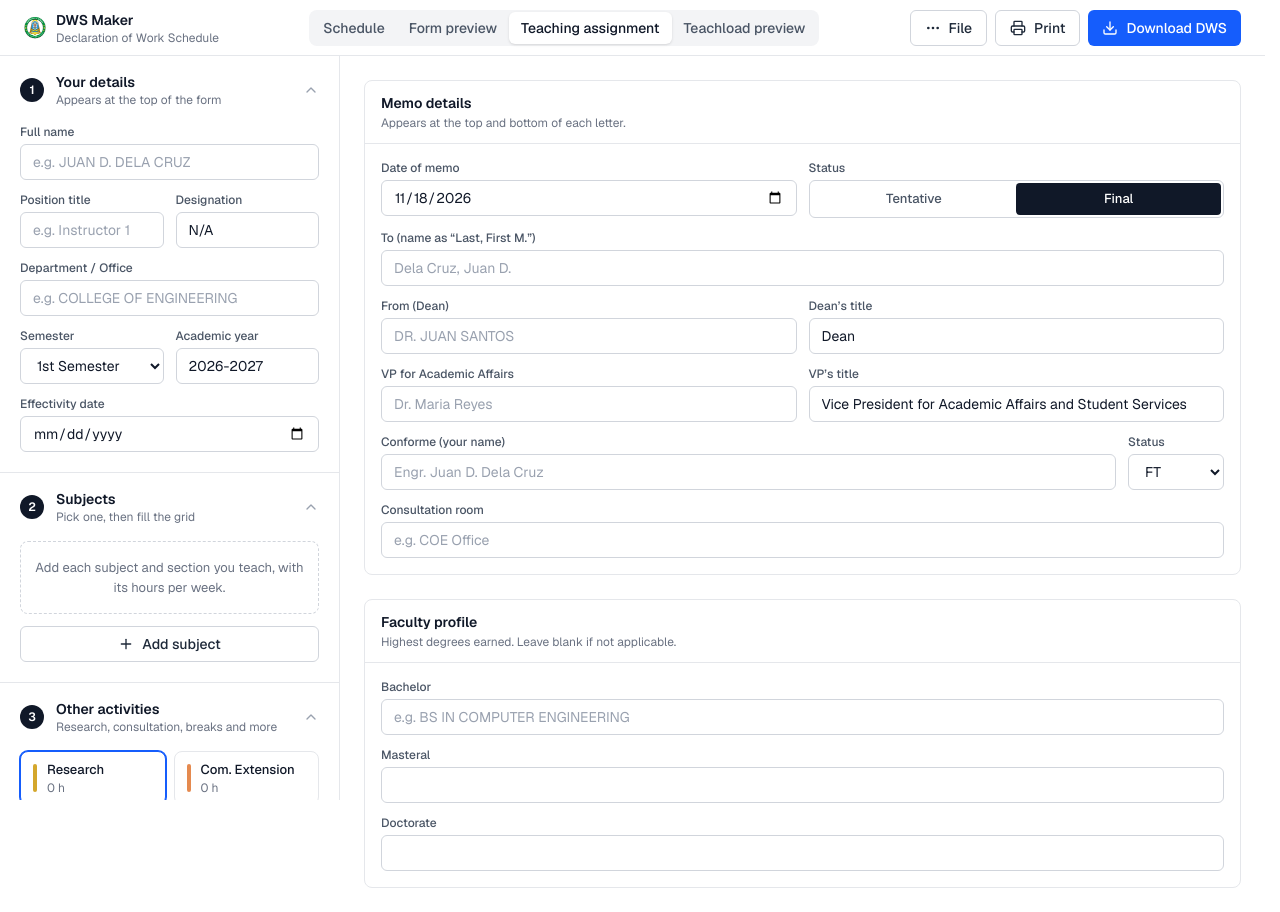
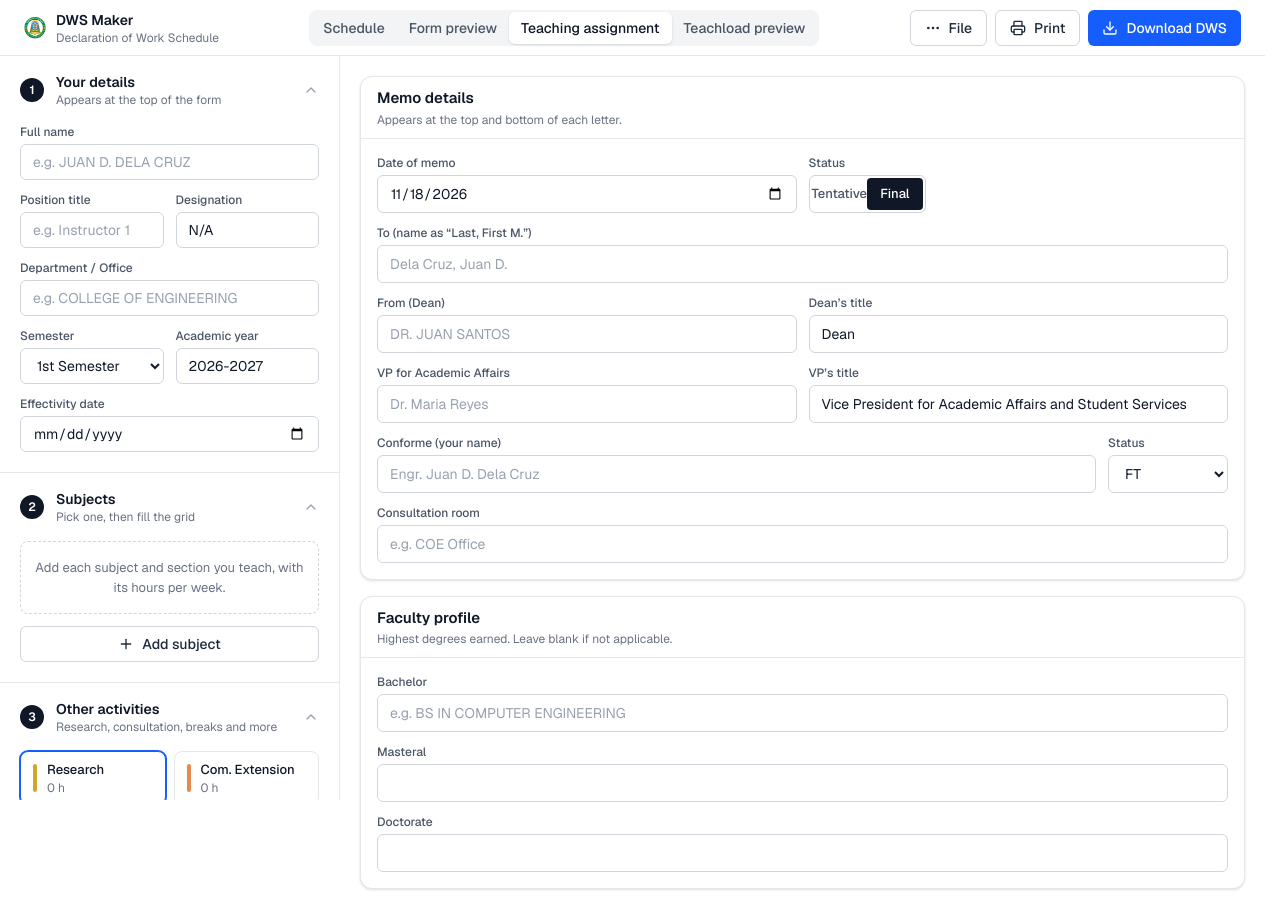
Before and after one commit to Engr-Carlo/DWS-Maker, a Next.js app: page / in a window 1280 px wide. Both pictures are taken after a click on the button "Teaching assignment". Built offline with nearby package versions, Linux system fonts and the light colour scheme; a web font is replaced by a local one.

Commit message:
making a tighter layout

```diff
--- a/components/assignment-panel.tsx
+++ b/components/assignment-panel.tsx
@@ -32,14 +32,14 @@ function Segmented<T extends string>({ value, options, onChange }: { value: T; o
   );
 }
 
-function Card({ title, hint, children }: { title: string; hint?: string; children: ReactNode }) {
+function Card({ title, hint, children, className }: { title: string; hint?: string; children: ReactNode; className?: string }) {
   return (
-    <section className="rounded-lg border border-gray-200 bg-white">
-      <header className="border-b border-gray-200 px-4 py-3">
-        <h3 className="text-sm font-semibold text-gray-900">{title}</h3>
+    <section className={cn("overflow-hidden rounded-xl border border-gray-200 bg-white shadow-sm", className)}>
+      <header className="border-b border-gray-200 px-3 py-2.5 sm:px-4">
+        <h3 className="text-[15px] font-semibold text-gray-900">{title}</h3>
         {hint && <p className="mt-0.5 text-xs text-gray-500">{hint}</p>}
       </header>
-      <div className="p-4">{children}</div>
+      <div className="p-3 sm:p-4">{children}</div>
     </section>
   );
 }
@@ -130,17 +130,17 @@ export function AssignmentPanel({ state, onAssignment }: PanelProps) {
   const a = state.assignment;
 
   return (
-    <div className="mx-auto max-w-[1280px] space-y-6 p-4 sm:p-6">
-      <div className="space-y-6">
-        <div className="space-y-6">
-          <Card title="Memo details" hint="Appears at the top and bottom of each letter.">
+    <div className="mx-auto max-w-[1180px] p-4 sm:p-5">
+      <div className="space-y-4">
+        <Card title="Memo details" hint="Appears at the top and bottom of each letter." className="max-w-[1180px]">
           <div className="space-y-3">
-              <div className="grid grid-cols-2 gap-3">
+            <div className="grid gap-3 md:grid-cols-2">
               <Field label="Date of memo">
-                  <input className={inputClass} type="date" value={a.date} onChange={(e) => onAssignment({ date: e.target.value })} />
+                <input className={cn(inputClass, "min-h-[38px]")} type="date" value={a.date} onChange={(e) => onAssignment({ date: e.target.value })} />
               </Field>
               <div>
                 <span className="mb-1 block text-xs font-medium text-gray-600">Status</span>
+                <div className="flex items-center gap-2">
                   <Segmented
                     value={a.final ? "final" : "tentative"}
                     options={[
@@ -151,57 +151,61 @@ export function AssignmentPanel({ state, onAssignment }: PanelProps) {
                   />
                 </div>
               </div>
+            </div>
+
             <Field label="To (name as “Last, First M.”)">
-                <input className={inputClass} value={a.toName} placeholder={state.profile.name || "Dela Cruz, Juan D."} onChange={(e) => onAssignment({ toName: e.target.value })} />
+              <input className={cn(inputClass, "min-h-[38px]")} value={a.toName} placeholder={state.profile.name || "Dela Cruz, Juan D."} onChange={(e) => onAssignment({ toName: e.target.value })} />
             </Field>
-              <div className="grid grid-cols-2 gap-3">
+
+            <div className="grid gap-3 md:grid-cols-2">
               <Field label="From (Dean)">
-                  <input className={inputClass} value={a.fromName} placeholder="DR. JUAN SANTOS" onChange={(e) => onAssignment({ fromName: e.target.value })} />
+                <input className={cn(inputClass, "min-h-[38px]")} value={a.fromName} placeholder="DR. JUAN SANTOS" onChange={(e) => onAssignment({ fromName: e.target.value })} />
               </Field>
               <Field label="Dean’s title">
-                  <input className={inputClass} value={a.fromTitle} placeholder="Dean, College of Engineering" onChange={(e) => onAssignment({ fromTitle: e.target.value })} />
+                <input className={cn(inputClass, "min-h-[38px]")} value={a.fromTitle} placeholder="Dean, College of Engineering" onChange={(e) => onAssignment({ fromTitle: e.target.value })} />
               </Field>
             </div>
-              <div className="grid grid-cols-2 gap-3">
+
+            <div className="grid gap-3 md:grid-cols-2">
               <Field label="VP for Academic Affairs">
-                  <input className={inputClass} value={a.vpName} placeholder="Dr. Maria Reyes" onChange={(e) => onAssignment({ vpName: e.target.value })} />
+                <input className={cn(inputClass, "min-h-[38px]")} value={a.vpName} placeholder="Dr. Maria Reyes" onChange={(e) => onAssignment({ vpName: e.target.value })} />
               </Field>
               <Field label="VP’s title">
-                  <input className={inputClass} value={a.vpTitle} onChange={(e) => onAssignment({ vpTitle: e.target.value })} />
+                <input className={cn(inputClass, "min-h-[38px]")} value={a.vpTitle} onChange={(e) => onAssignment({ vpTitle: e.target.value })} />
               </Field>
             </div>
-              <div className="grid grid-cols-[1fr_96px] gap-3">
+
+            <div className="grid gap-3 md:grid-cols-[minmax(0,1fr)_120px]">
               <Field label="Conforme (your name)">
-                  <input className={inputClass} value={a.conformeName} placeholder={state.profile.name || "Engr. Juan D. Dela Cruz"} onChange={(e) => onAssignment({ conformeName: e.target.value })} />
+                <input className={cn(inputClass, "min-h-[38px]")} value={a.conformeName} placeholder={state.profile.name || "Engr. Juan D. Dela Cruz"} onChange={(e) => onAssignment({ conformeName: e.target.value })} />
               </Field>
               <Field label="Status">
-                  <select className={inputClass} value={a.employment} onChange={(e) => onAssignment({ employment: e.target.value })}>
+                <select className={cn(inputClass, "min-h-[38px]")} value={a.employment} onChange={(e) => onAssignment({ employment: e.target.value })}>
                   <option value="FT">FT</option>
                   <option value="PT">PT</option>
                 </select>
               </Field>
             </div>
+
             <Field label="Consultation room">
-                <input className={inputClass} value={a.consultRoom} placeholder="e.g. COE Office" onChange={(e) => onAssignment({ consultRoom: e.target.value })} />
+              <input className={cn(inputClass, "min-h-[38px]")} value={a.consultRoom} placeholder="e.g. COE Office" onChange={(e) => onAssignment({ consultRoom: e.target.value })} />
             </Field>
           </div>
         </Card>
 
-          <Card title="Faculty profile" hint="Highest degrees earned. Leave blank if not applicable.">
+        <Card title="Faculty profile" hint="Highest degrees earned. Leave blank if not applicable." className="max-w-[1180px]">
           <div className="space-y-3">
             <Field label="Bachelor">
-                <input className={inputClass} value={a.bachelor} placeholder="e.g. BS IN COMPUTER ENGINEERING" onChange={(e) => onAssignment({ bachelor: e.target.value })} />
+              <input className={cn(inputClass, "min-h-[38px]")} value={a.bachelor} placeholder="e.g. BS IN COMPUTER ENGINEERING" onChange={(e) => onAssignment({ bachelor: e.target.value })} />
             </Field>
             <Field label="Masteral">
-                <input className={inputClass} value={a.masteral} onChange={(e) => onAssignment({ masteral: e.target.value })} />
+              <input className={cn(inputClass, "min-h-[38px]")} value={a.masteral} onChange={(e) => onAssignment({ masteral: e.target.value })} />
             </Field>
             <Field label="Doctorate">
-                <input className={inputClass} value={a.doctorate} onChange={(e) => onAssignment({ doctorate: e.target.value })} />
+              <input className={cn(inputClass, "min-h-[38px]")} value={a.doctorate} onChange={(e) => onAssignment({ doctorate: e.target.value })} />
             </Field>
           </div>
         </Card>
-        </div>
-
       </div>
     </div>
   );
```
Lines whose indentation alone changed are shown as unchanged.
